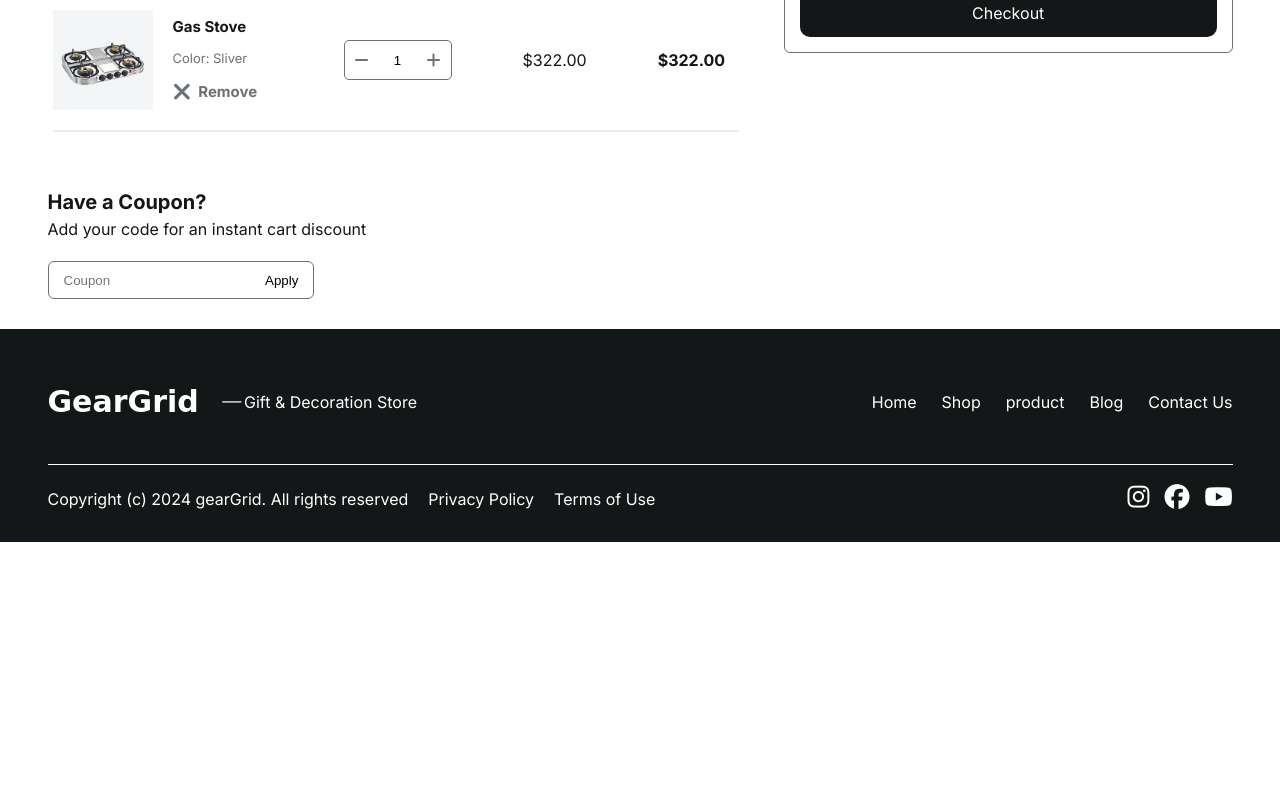
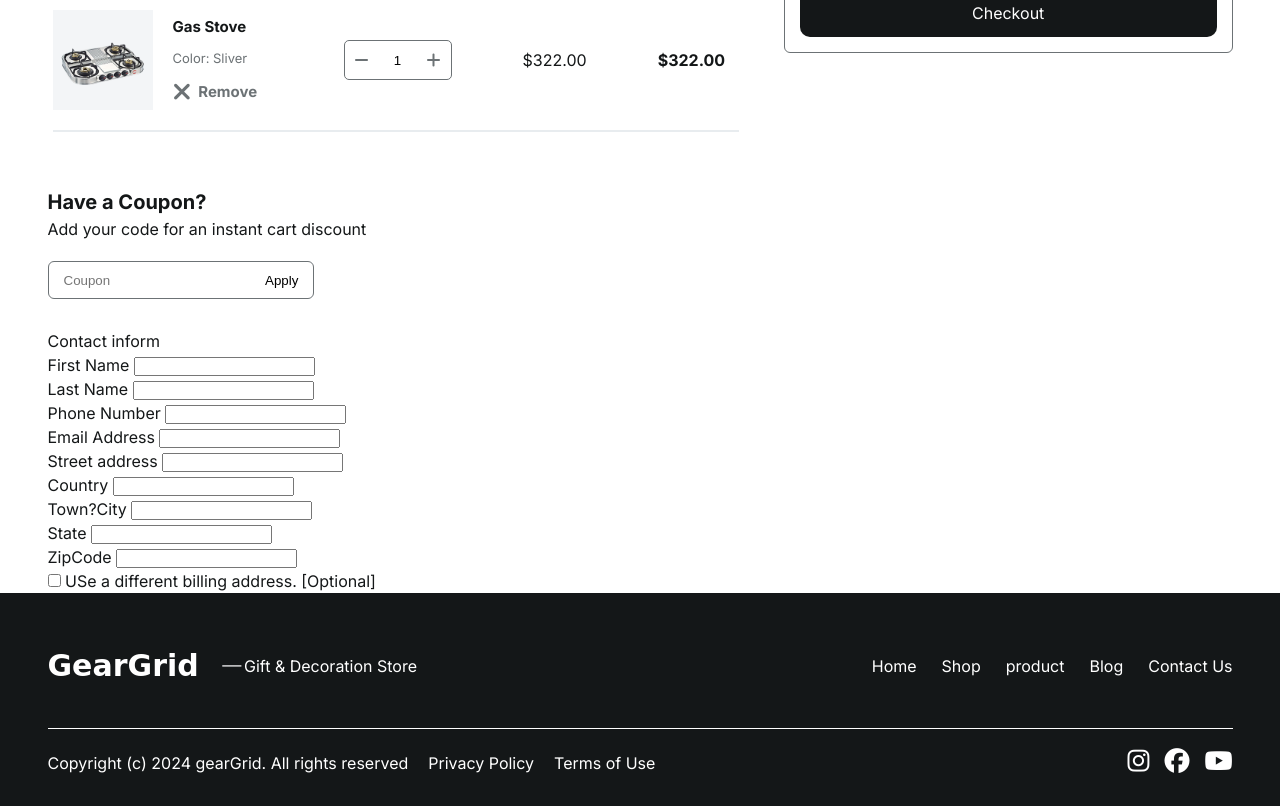
Before and after one commit to zadmainda/GearGrid, a plain HTML site: page cart.html in a window 1280 px wide. Shown: the part 580-1386 px from the top of the page. Before the commit the page ends 1122 px from the top, so only its background shows below. Drawn offline with Linux system fonts and the light colour scheme.

Commit message:
feat: add shopping details Tab section

```diff
--- a/assets/sass/components/_cart.sass
+++ b/assets/sass/components/_cart.sass
@@ -137,3 +137,6 @@
     button
       background-color: #fff
       padding: .5rem 1rem
+
+
+.checkout
--- a/cart.html
+++ b/cart.html
@@ -187,12 +187,64 @@
         <p>Have a Coupon?</p>
         <p>Add your code for an instant cart discount</p>
         <form class="cart_form" method="post">
+          <input type="text" name="" id="" placeholder="Coupon">
+          <button type="submit">Apply</button>
+        </form>
+      </div>
 
-          <input type="text" name="" id="" placeholder="Coupon">
+      <div class="checkout">
+        <div class="checkout_column">
+          <div class="checkout_form">
+            <p class="checkout_header">Contact inform</p>
+            <div class="checkout_card checkout_contact">
+              <div class="checkout_field">
+                <label for="firstname">First Name</label>
+                <input type="text" name="" id="firstname">
+              </div>
+              <div class="checkout_field">
+                <label for="lastname">Last Name</label>
+                <input type="text" name="" id="lastname">
+              </div>
+              <div class="checkout_field">
+                <label for="phonenumber">Phone Number</label>
+                <input type="tel" name="" id="phonenumber">
+              </div>
 
-          <button type="submit">Apply</button>
+              <div class="checkout_field">
+                <label for="firstname">Email Address</label>
+                <input type="email" name="" id="email">
+              </div>
+            </div>
 
-        </form>
+            <div class="checkout_card checkout_shipping">
+              <div class="checkout_field">
+                <label for="firstname">Street address</label>
+                <input type="text" name="" id="address">
+              </div>
+              <div class="checkout_field">
+                <label for="lastname">Country</label>
+                <input type="text" name="" id="country">
+              </div>
+              <div class="checkout_field">
+                <label for="lastname">Town?City</label>
+                <input type="text" name="" id="city">
+              </div>
+              <div class="checkout_field">
+                <label for="lastname">State</label>
+                <input type="text" name="" id="state">
+              </div>
+              <div class="checkout_field">
+                <label for="lastname">ZipCode</label>
+                <input type="text" name="" id="country">
+              </div>
+              <div class="checkout_field">
+                <input type="checkbox" name="" id="">
+                USe a different billing address. [Optional]
+              </div>
+            </div>
+          </div>
+        </div>
+        <div class="checkout_column"></div>
       </div>
 
     </section>
```
